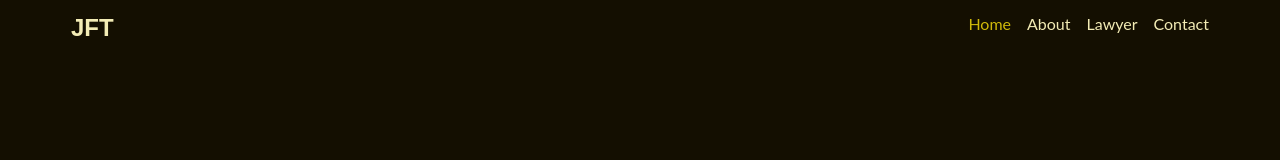
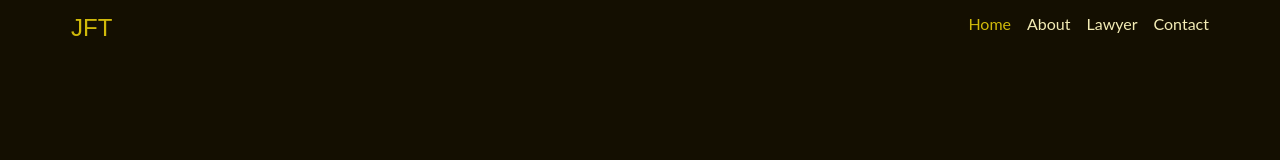
Before and after one commit to halloanewahyudi/webjft, a Nuxt app: page / in a window 1280 px wide. Shown: the top 160 px of the page. Built offline with nearby package versions, Linux system fonts and the light colour scheme.

Commit message:
site-title

```diff
--- a/components/navbar.vue
+++ b/components/navbar.vue
@@ -2,7 +2,8 @@
   <div class="py-3 bg-dark  fixed w-full z-50 top-0 left-0 lg:absolute lg:bg-transparent">
     <div class="container">
     <nav class="flex justify-between gap-4">
-      <h1 class="font-bold text-2xl font-jft">JFT</h1>
+    <nuxt-link to="/" class="text-2xl font-jft ">JFT</nuxt-link>
+
       <button @click="openMenu = !openMenu" class="text-3xl block lg:hidden"> <Icon name="fluent:list-rtl-20-filled" /> </button>
 
       <div :class="openMenu ? 'block' : 'hidden lg:block'" class="menu absolute top-[60px] lg:top-auto left-0 w-full p-4 lg:p-0 bg-dark lg:bg-transparent lg:static lg:w-max">
```
